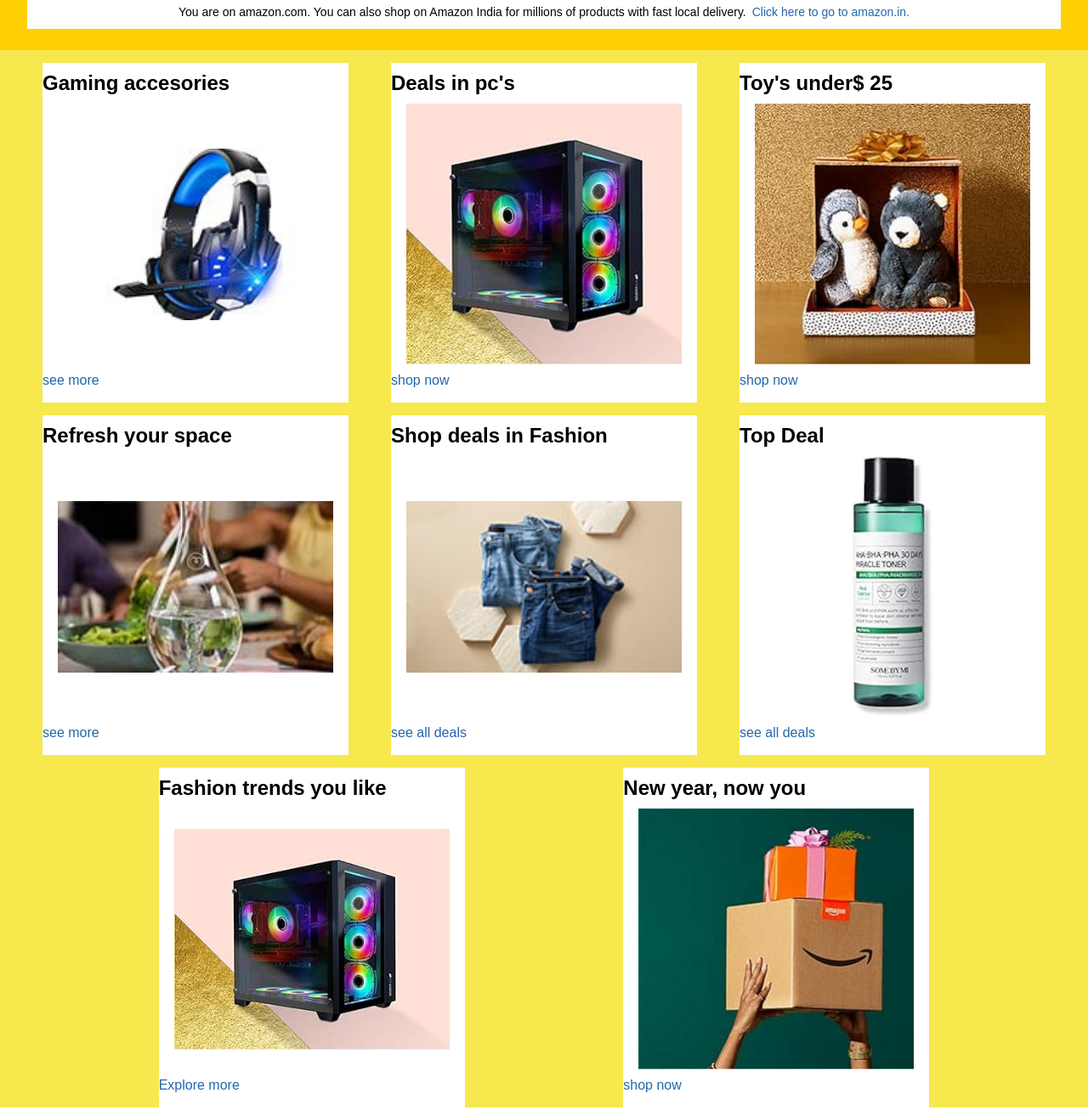
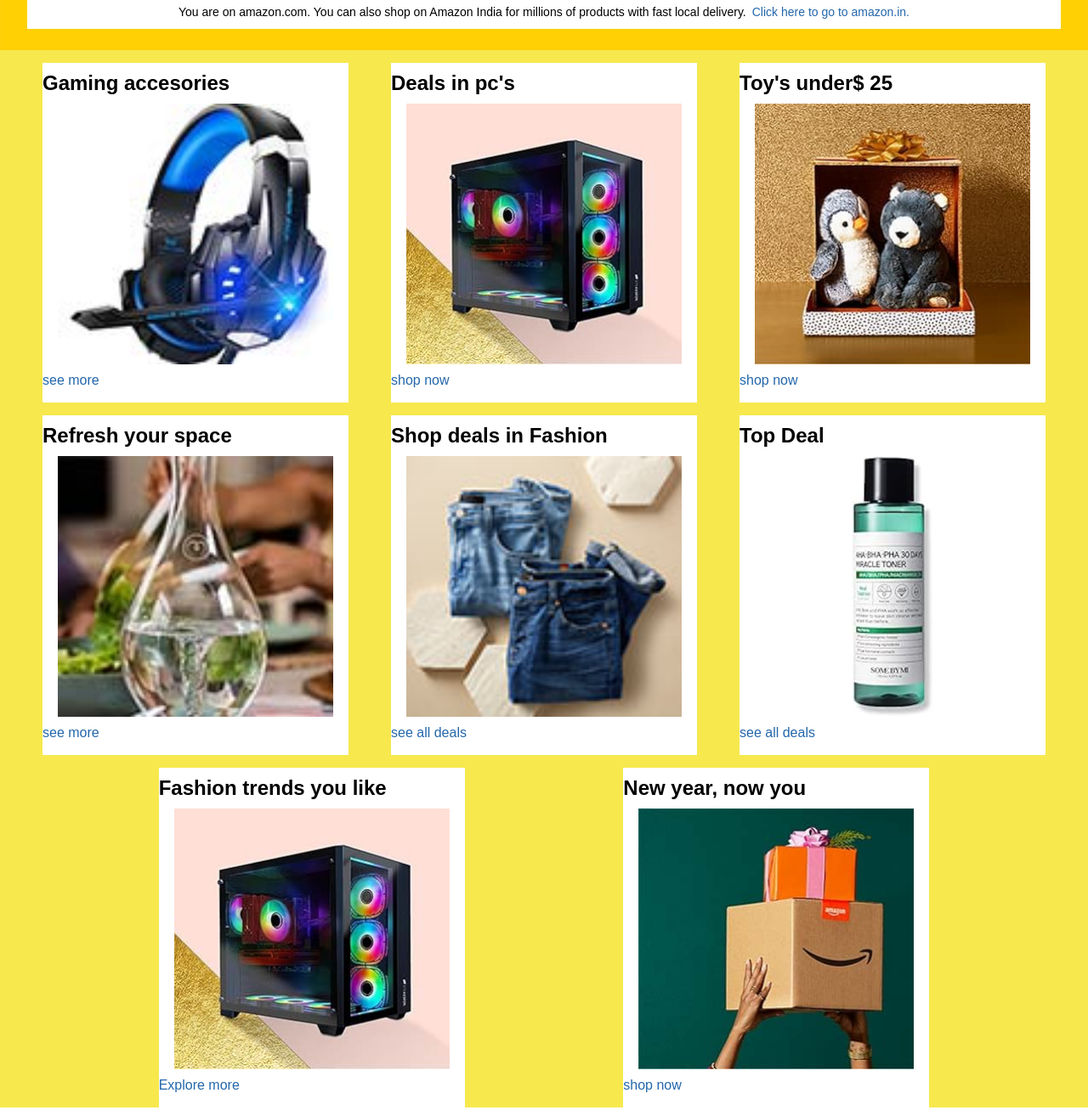
Before and after one commit to shivani1406hi/amazon-clone, a plain HTML site: page index.html in a window 1280 px wide. Shown: the part 440-1747 px from the top of the page at 85% size. Drawn offline with Linux system fonts and the light colour scheme.

Commit message:
img position

```diff
--- a/style.css
+++ b/style.css
@@ -217,8 +217,8 @@ a{
 
     background-image:url("Headset.jpg") ;
     background-position: center;
-    background-size: contain;
-    background-repeat: no-repeat;
+    background-size: cover;
+
     height: 80%;
     padding: 20px 0px 15px;
     margin:10px 0px 10px 18px;
@@ -249,8 +249,8 @@ a{
 
     background-image:url("rys1.jpg") ;
     background-position: center;
-    background-size: contain;
-    background-repeat: no-repeat;
+    background-size: cover;
+
     height: 80%;
     padding: 20px 0px 15px;
     margin:10px 0px 10px 18px;
@@ -260,7 +260,7 @@ a{
 
     background-image:url("jeansu50.jpg") ;
     background-position: center;
-    background-size: contain;
+    background-size: cover;
     background-repeat: no-repeat;
     height: 80%;
     padding: 20px 0px 15px;
@@ -281,7 +281,7 @@ a{
 .box7img{
     background-image:url("pc.jpg");
     background-position: center;
-    background-size: contain;
+    background-size: cover;
     background-repeat: no-repeat;
 
     height: 80%;
```
